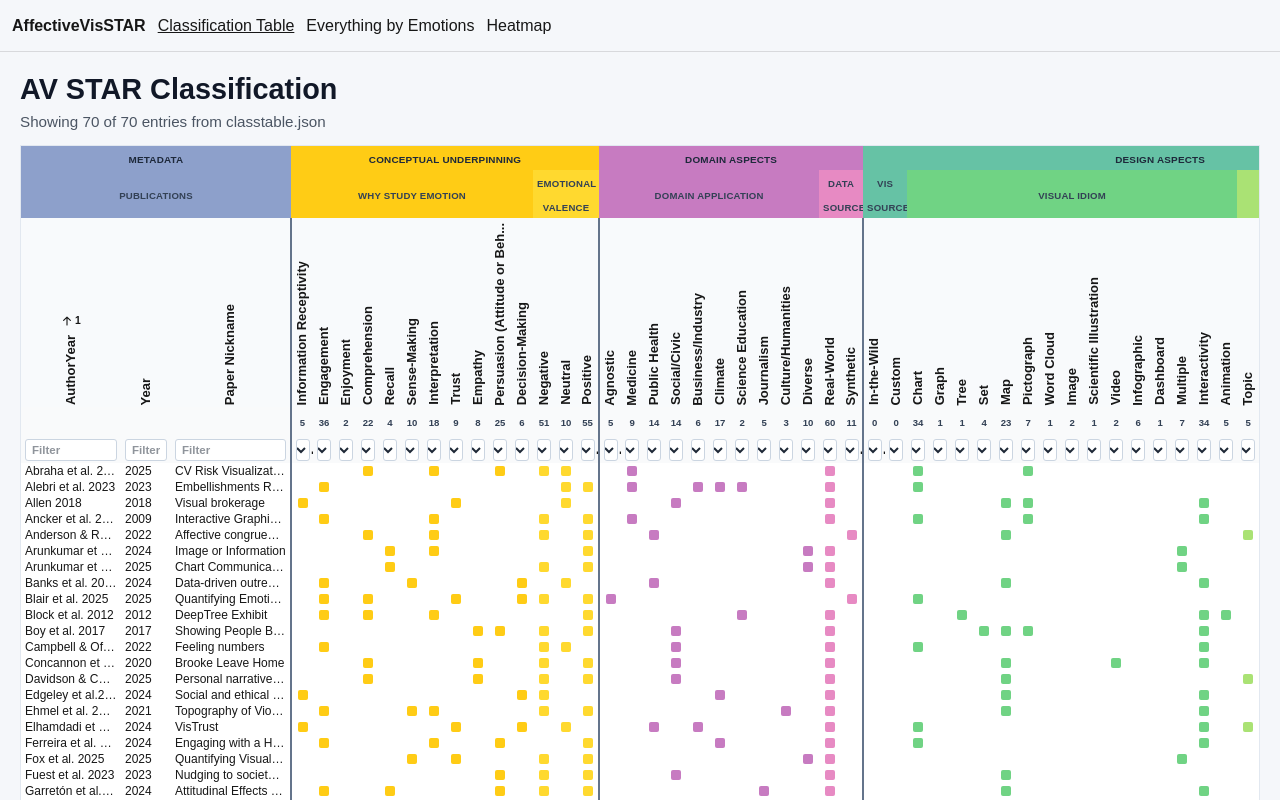
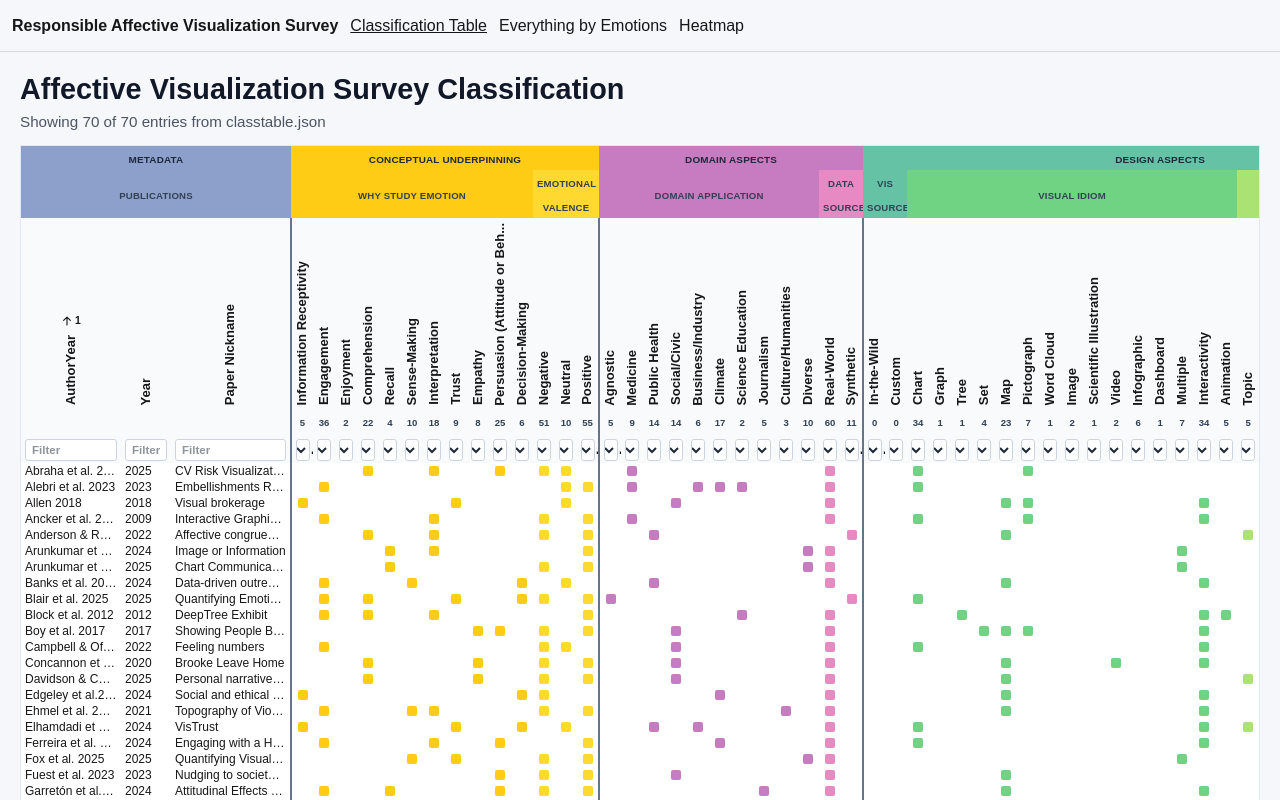
Before and after one commit to AffectiveVisSTAR/AffectiveVisSTAR.github.io, a Next.js app: page / in a window 1280 px wide. Built offline with nearby package versions, Linux system fonts and the light colour scheme.

Commit message:
Change title of webpage

```diff
--- a/src/app/design-space/page.tsx
+++ b/src/app/design-space/page.tsx
@@ -156,7 +156,7 @@ export default function DesignSpaceTable() {
     ];
 
     const TABLE_DATA_URL = "/classtable.json";
-    const TABLE_TITLE = "AV STAR Classification";
+    const TABLE_TITLE = "Affective Visualization Survey Classification";
 
     return (
         <div>
--- a/src/app/emotions-everything/page.tsx
+++ b/src/app/emotions-everything/page.tsx
@@ -374,7 +374,7 @@ const TABLE_GROUPS: DataTableGroup[] = [
 const TABLE_DATA_URL = "/emotions_by_everything.json";
 const TABLE_RAW_DATA_URL = "/classtable.json";
 const TABLE_MAPPING_URL = "/classtable_column_mapping.json";
-const TABLE_TITLE = "AV STAR Classification";
+const TABLE_TITLE = "Affective Visualization Survey Classification";
 const FALLBACK_GENERATED_GROUPS: DataTableGroup[] = [];
 
 type EmotionRow = Record<string, unknown>;
--- a/src/app/navbar.tsx
+++ b/src/app/navbar.tsx
@@ -25,7 +25,7 @@ export default function Navbar() {
         borderBottom: "1px solid rgba(127, 127, 127, 0.25)",
       }}
     >
-      <b>AffectiveVisSTAR</b>
+      <b>Responsible Affective Visualization Survey</b>
       <Link href="/" style={linkStyle("/")}>
         Classification Table
       </Link>
--- a/src/app/page.tsx
+++ b/src/app/page.tsx
@@ -386,7 +386,7 @@ const TABLE_GROUPS: DataTableGroup[] = [
 
 const TABLE_DATA_URL = "/classtable.json";
 const TABLE_MAPPING_URL = "/classtable_column_mapping.json";
-const TABLE_TITLE = "AV STAR Classification";
+const TABLE_TITLE = "Affective Visualization Survey Classification";
 const FALLBACK_GENERATED_GROUPS: DataTableGroup[] = [];
 
 type GeneratedGroupColumn = {
```
